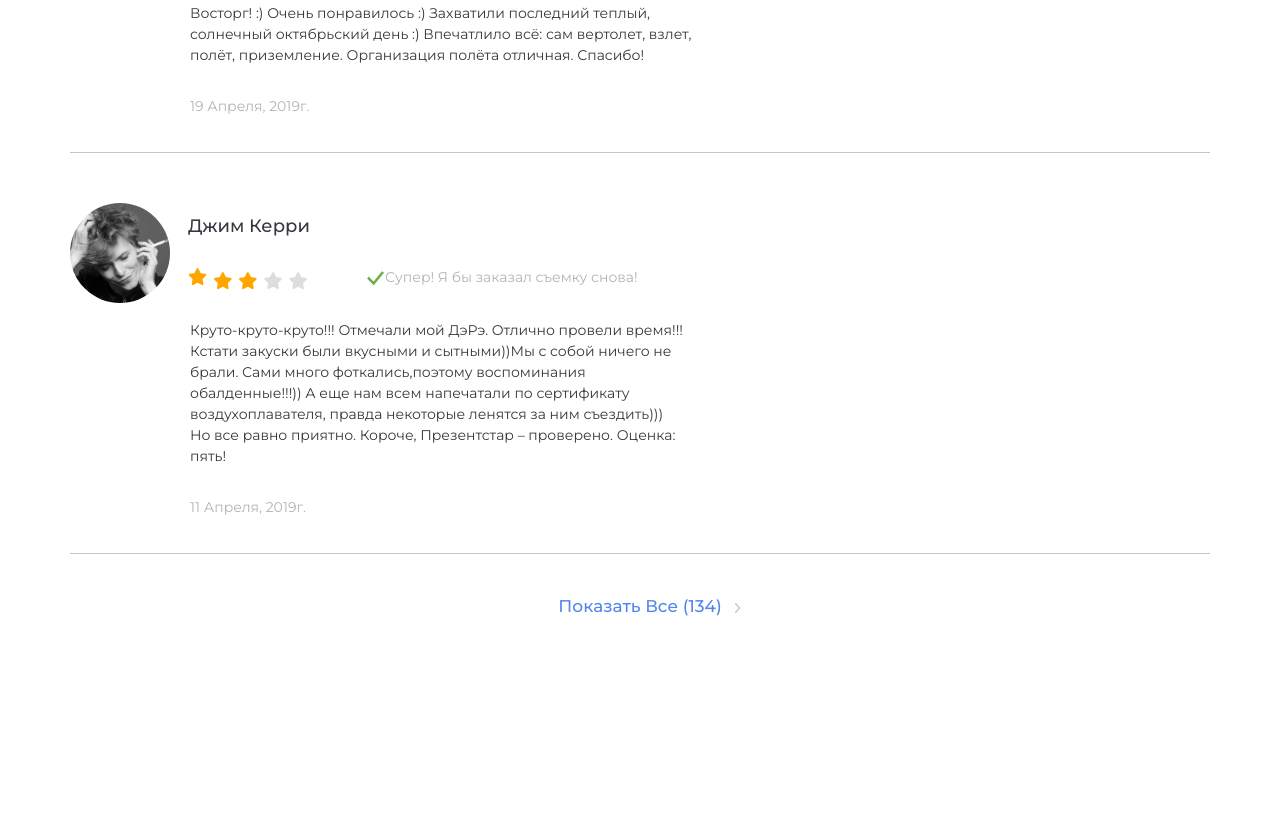
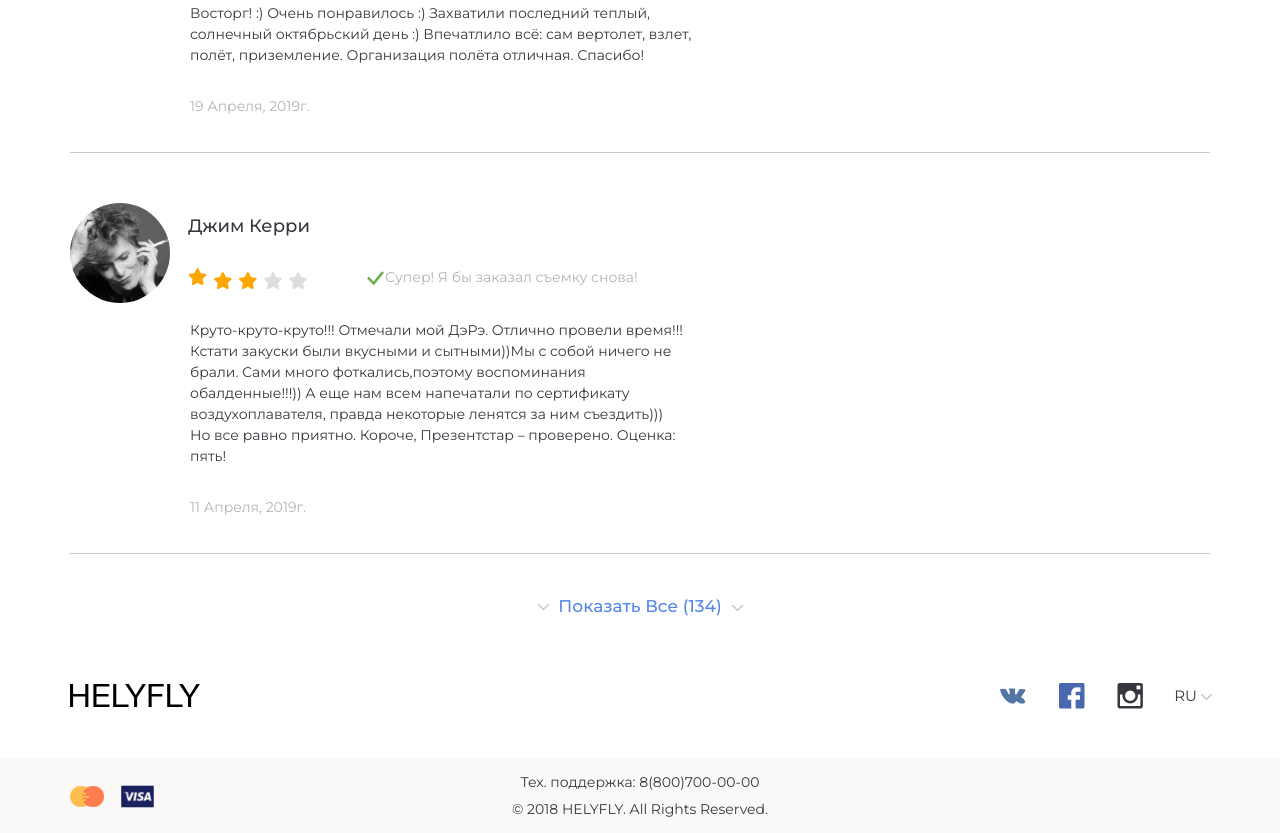
Before and after one commit to AlesyaOsipenko/helyfly-project, a website: page src/index.html in a window 1280 px wide. Shown: the part 4469-5302 px from the top of the page. Before the commit the page ends 5088 px from the top, so only its background shows below. Drawn offline with nearby package versions, Linux system fonts and the light colour scheme; files that its build step writes are made by us from their sources; files whose address does not match are found by name.

Commit message:
finish footer

```diff
--- a/src/assets/scss/blocks/_replies.scss
+++ b/src/assets/scss/blocks/_replies.scss
@@ -1,5 +1,6 @@
 .replies {
     padding-top: 30px;
+    padding-bottom: 44px;
 
     .container {
         @extend %container;
--- /dev/null
+++ b/src/assets/scss/layout/_footer.scss
@@ -0,0 +1,129 @@
+.footer {
+    padding-top: 44px;
+    border-top: 0.5px solid #C7C7C7;
+    @include media (xs) {
+        border-top:none;
+        padding-top: 20px;
+    }
+    .container {
+        @extend %container;
+    }
+    &__top {
+        padding-bottom: 25px;
+        @include media (xs) {
+            padding-bottom: 50px;
+        }
+        @include media (lg) {
+            padding: 0 70px 27px 65px;
+        }
+    }
+    &__inner {
+        display: flex;
+        align-items: center;
+        justify-content: space-between;
+    }
+    &__logo {
+        @include media (xs) {
+            min-width: 130px;
+        }
+    }
+    &__socials {
+        min-width: 140px;
+        display: flex;
+        align-items: center;
+        justify-content: space-between;
+        @include media (xs) {
+            min-width: 130px;
+        }
+        @include media (md) {
+            min-width: 210px;
+        }
+    }
+    &__bottom {
+        padding-top: 25px;
+        padding-bottom: 20px;
+        @include media (xs) {
+            background-color: #FAF9F8;
+            padding-top: 15px;
+            padding-bottom: 15px;
+        }
+    }
+    &__grid {
+        display: grid;
+        grid-template-columns: repeat(2, 1fr);
+        grid-template-rows: repeat(2, 1fr);
+        @include media (xs) {
+            grid-template-columns: 100px auto;
+            grid-template-rows: 1fr;
+        }
+    }
+    &__shell {
+        display: flex;
+        align-items: center;
+        justify-content: space-between;
+        grid-area: 1/1/2/3;
+        margin-bottom: 25px;
+        @include media (xs) {
+            margin-bottom: 0px;
+        }
+    }
+    &__pay {
+        display: flex;
+        @include media (lg) {
+            margin-left: 65px;
+        }
+    }
+    &__lang {
+        @include text(15px, 400, 18px, $textColor);
+        position: relative;
+        margin-right: 20px;
+        @include media (xs) {
+            margin-right: 13px;
+        }
+        @include media (md) {
+            display: none;
+        }
+        &--invisible {
+            display: none;
+            @include media (md) {
+                display: block;
+            }
+        }
+    }
+    &__lang::after {
+        @include pseudo ('block, absolute, "');
+        background-image: url('../images/photocards/arrow.svg');
+        width: 11px;
+        height: 6px;
+        top: 7px;
+        right: -15px;
+    }
+    &__pay {
+        align-items: center;
+        min-width: 100px;
+        gap: 17px;
+    }
+
+    &__icon-card{
+        margin-right: 17px;
+        @include media (xs) {
+            margin-right: 27px;
+            transform: scale(1.2);
+        }
+    }
+
+    &__info{
+        grid-area: 2/1/3/3;
+        display: flex;
+        flex-direction: column;
+        align-items: center;
+        @include text(14px, 400, 17px, $textColor);
+        margin: 0 auto;
+        @include media (xs) {
+            grid-area: 1/1/2/3;
+        }
+    }
+    &__number {
+        margin-bottom: 10px;
+    }
+}
--- a/src/assets/scss/main.scss
+++ b/src/assets/scss/main.scss
@@ -15,6 +15,7 @@
 @import "./components/swiper";
 @import './components/organizator';
 @import './blocks/replies';
+@import './layout/footer';
 
 
 *,
--- a/src/index.html
+++ b/src/index.html
@@ -20,7 +20,7 @@
         <div class="container">
             <div class="header__inner">
                 <div class="header__wrapper">
-                    <img class="header__logo" src="./assets/images/logo.svg" alt="">
+                    <img class="header__logo logo" src="./assets/images/logo.svg" alt="">
                     <a class="header__phone-city" href="tel:88001231212">Москва</a>
                     <div class="header__phone">
                         <span>Телефон:</span>
@@ -480,11 +480,60 @@
             </div>
 
             <a class="replies__link" href="">Показать Все (134)</a>
+        </div>
+    </section>
 
 
+    <footer class="footer">
+
+
+
+            <div class="footer__top">
+                <div class="container">
+
+                <div class="footer__inner">
+                    <img class="footer__logo logo" src="./assets/images/logo.svg" alt="#">
+                    <div class="footer__socials">
+                        <link class="footer__icon" rel="stylesheet" href="#"><img src="./assets/images/footer/vk.png"
+                        alt=""></link>
+                    <link class="footer__icon" rel="stylesheet" href="#"><img src="./assets/images/footer/facebook.png"
+                        alt=""></link>
+                    <link class="footer__icon" rel="stylesheet" href="#"><img
+                        src="./assets/images/footer/instragram.png" alt=""></link>
+                        <span class="footer__lang footer__lang--invisible">RU</span>
+                    </div>
+                </div>
+            </div>
         </div>
 
-    </section>
+        <div class="footer__bottom">
+            <div class="container">
+                <div class="footer__grid">
+
+                    <div class="footer__shell">
+                        <div class="footer__pay">
+                            <link class="footer__icon-card" rel="stylesheet" href="#"><img
+                                src="./assets/images/footer/mc.png" alt=""></link>
+                            <link class="footer__icon" rel="stylesheet" href="#"><img
+                                src="./assets/images/footer/visa.png" alt=""></link>
+                        </div>
+
+                        <span class="footer__lang">RU</span>
+
+                    </div>
+
+
+                    <div class="footer__info">
+                        <p class="footer__number">Тех. поддержка: 8(800)700-00-00</p>
+                        <p class="footer__copyright">© 2018 HELYFLY. All Rights Reserved.</p>
+                    </div>
+
+                </div>
+            </div>
+        </div>
+
+    </footer>
+
 
 
 
```
Also changed, not shown: dist/assets/css/style.css, dist/assets/css/style.min.css, dist/assets/images/footer/facebook.png (added), dist/assets/images/footer/instragram.png (added), dist/assets/images/footer/mc.png (added), dist/assets/images/footer/visa.png (added), dist/assets/images/footer/vk.png (added), dist/index.html, src/assets/images/footer/facebook.png (added), src/assets/images/footer/instragram.png (added), src/assets/images/footer/mc.png (added), src/assets/images/footer/visa.png (added), src/assets/images/footer/vk.png (added), 1 other file.
